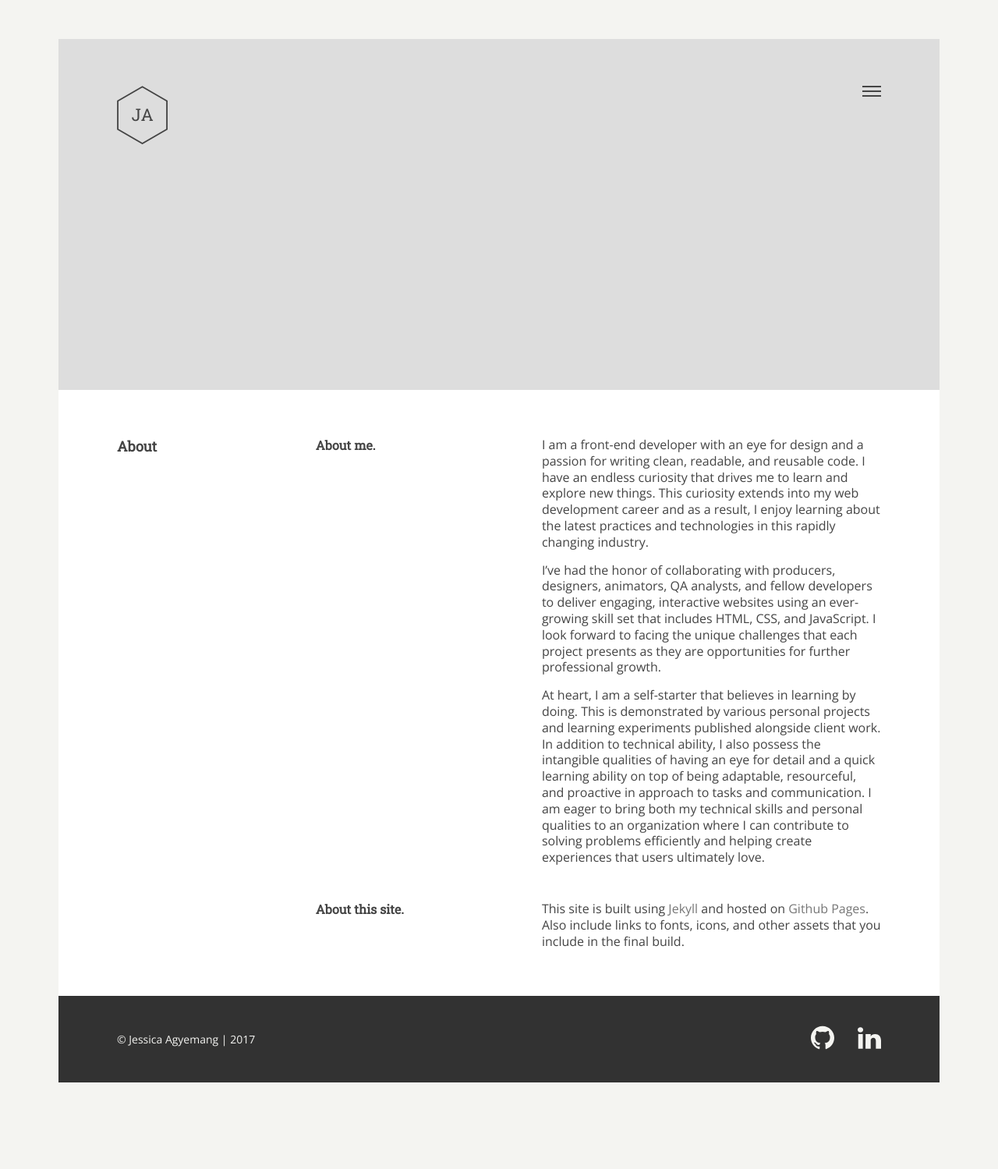
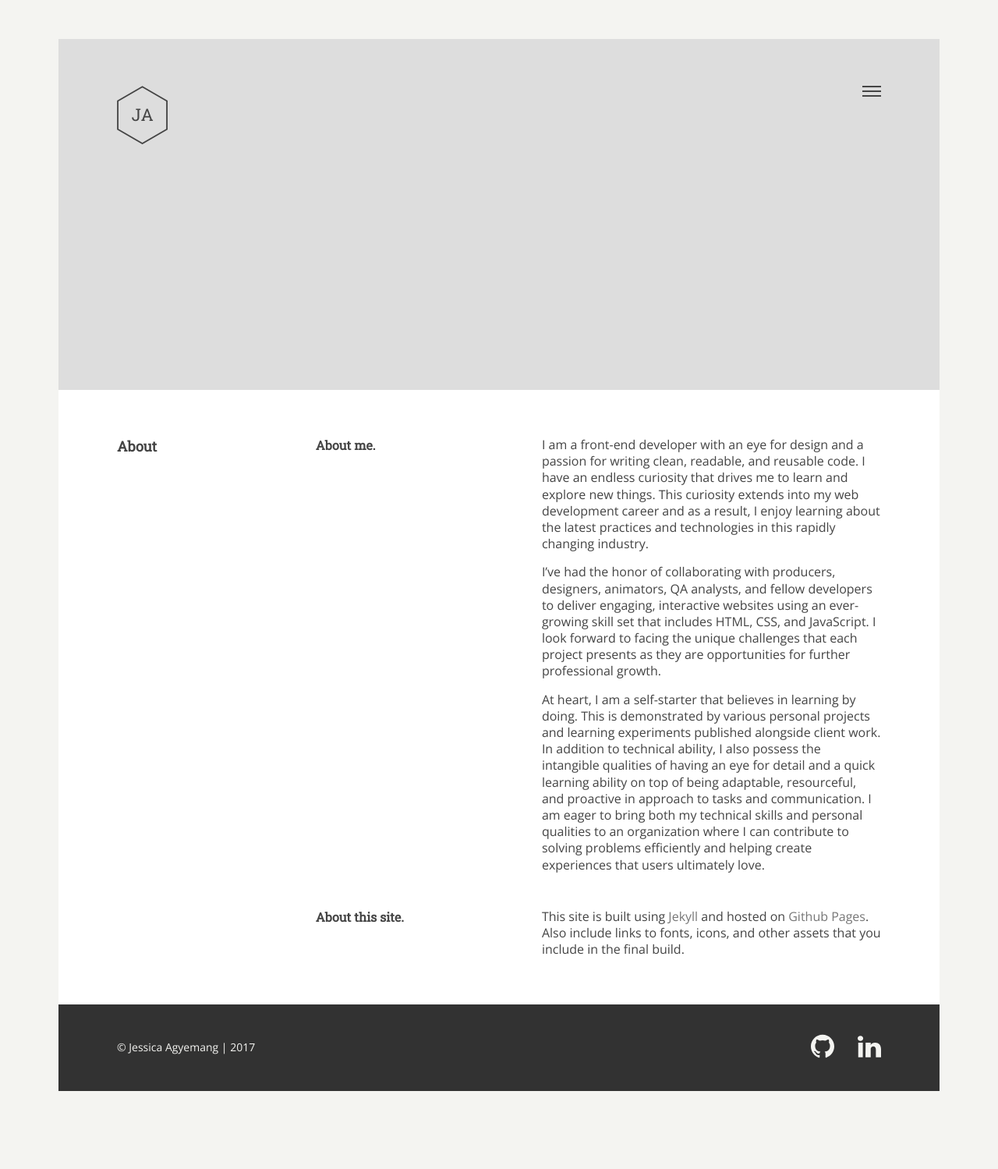
Before and after one commit to jessicaosei/jessicaosei.com, a Jekyll site: the page built from about/index.html, in a window 1280 px wide. Shown: the whole page at 78% size. Built offline with Jekyll 4.4.1, drawn with Linux system fonts in a browser that asks for light colours; Markdown is read by kramdown in place of the engine named in the settings; comment, search, counter and statistics services are not loaded.

Commit message:
Increase line-height on paragraphs

```diff
--- a/css/style.scss
+++ b/css/style.scss
@@ -25,7 +25,7 @@ body {
 
 p {
 	margin: 0;
-	line-height: 1.3;
+	line-height: 1.325;
 }
 
 a {
```
